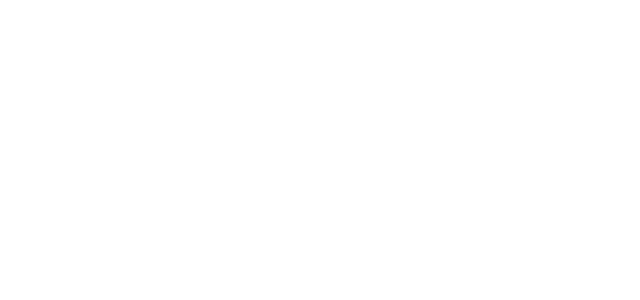
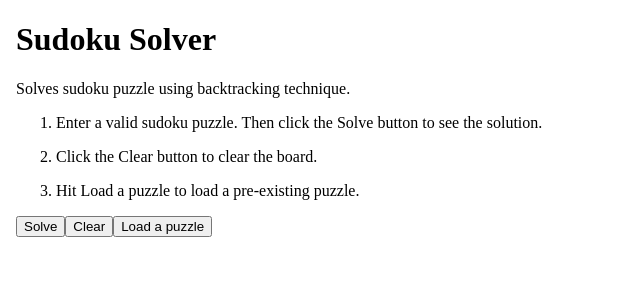
Before and after one commit to Aymen-Nacer/Sudoku-Solver-in-Angular, an Angular app in the folder soduku-solver/: page / in a window 1280 px wide. Shown: the top 300 px of the page, without its empty margins (0-640 px from the left). Built offline with nearby package versions, Linux system fonts and the light colour scheme.

Commit message:
Add HTML UI code to the app component

```diff
--- a/soduku-solver/src/app/app.component.html
+++ b/soduku-solver/src/app/app.component.html
@@ -0,0 +1,50 @@
+<!DOCTYPE html>
+<html lang="en">
+  <head>
+    <meta charset="UTF-8" />
+    <meta http-equiv="X-UA-Compatible" content="IE=edge" />
+    <meta name="viewport" content="width=device-width, initial-scale=1.0" />
+    <title>Sudoku Solver</title>
+  </head>
+  <body>
+    <div class="sudoku-solver">
+      <h1 class="intro">Sudoku Solver</h1>
+
+      <p class="description">
+        Solves sudoku puzzle using
+        <span class="decorator-elem">backtracking</span> technique.
+      </p>
+      <ol>
+        <li>
+          <p class="instruction-1">
+            Enter a valid sudoku puzzle. Then click the
+            <span class="decorator-elem">Solve</span> button to see the
+            solution.
+          </p>
+        </li>
+        <li>
+          <p class="instruction-2">
+            Click the <span class="decorator-elem">Clear</span> button to clear
+            the board.
+          </p>
+        </li>
+        <li>
+          <p class="instruction-3">
+            Hit <span class="decorator-elem">Load a puzzle</span> to load a
+            pre-existing puzzle.
+          </p>
+        </li>
+      </ol>
+      <div id="puzzle" class="puzzle"></div>
+      <button type="button" id="solve-button" class="solve-button">
+        Solve
+      </button>
+      <button type="button" id="clear-button" class="clear-button">
+        Clear
+      </button>
+      <button type="button" id="load-button" class="load-button">
+        Load a puzzle
+      </button>
+    </div>
+  </body>
+</html>
```
